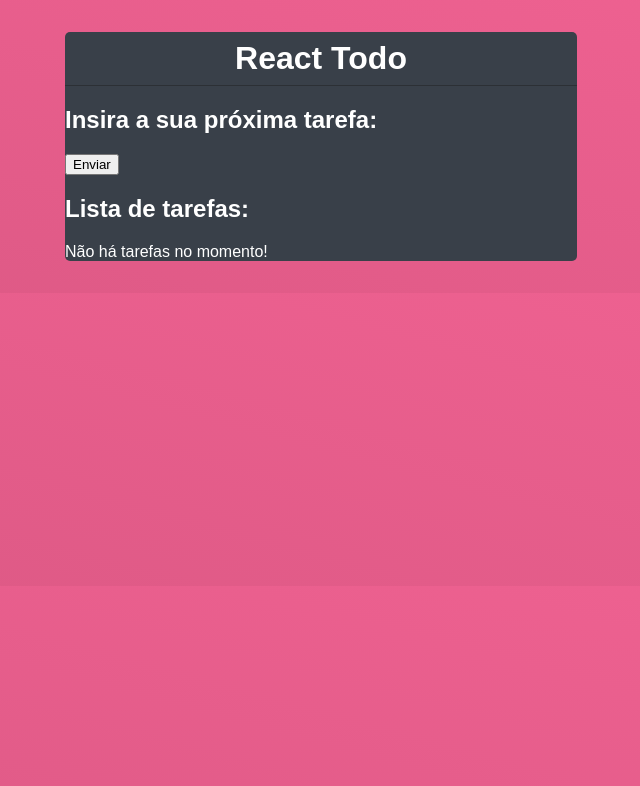
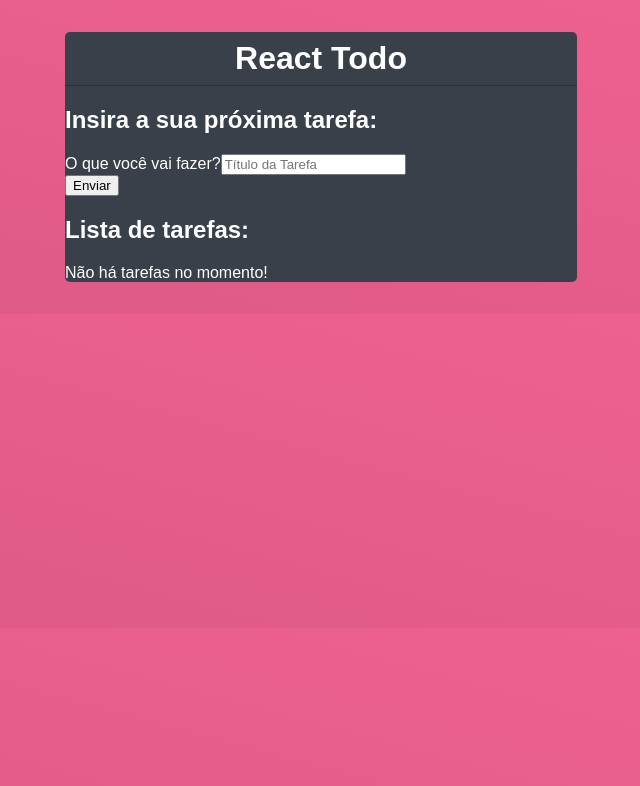
Before and after one commit to wevdiaz/React_Todo, a React (Create React App) app: page / in a window 1280 px wide. Shown: the top 786 px of the page, without its empty margins (319-959 px from the left). Built offline with nearby package versions, Linux system fonts and the light colour scheme.

Commit message:
Utilizando o useState na dentro do formulário

```diff
--- a/src/App.js
+++ b/src/App.js
@@ -13,7 +13,9 @@
 
   const handleSumit = (e) => {
     e.preventDefault();
+    console.log(title);
     console.log("Tarefa enviada!");
+    setTitle("");
   }
 
   return (
@@ -26,6 +28,19 @@
       <div className='form-todo'>
         <h2>Insira a sua próxima tarefa:</h2>
         <form onSubmit={handleSumit}>
+
+          <div className='form-control'>
+              <label htmlFor='title'>O que você vai fazer?</label>
+              <input
+                  type="text"
+                  name="title"
+                  placeholder='Título da Tarefa'
+                  onChange={ (e) => setTitle(e.target.value) }
+                  value = {title || ""}
+                  required
+              />
+          </div>
+
           <input type={"submit"} value="Enviar"/>
         </form>
       </div>
```
